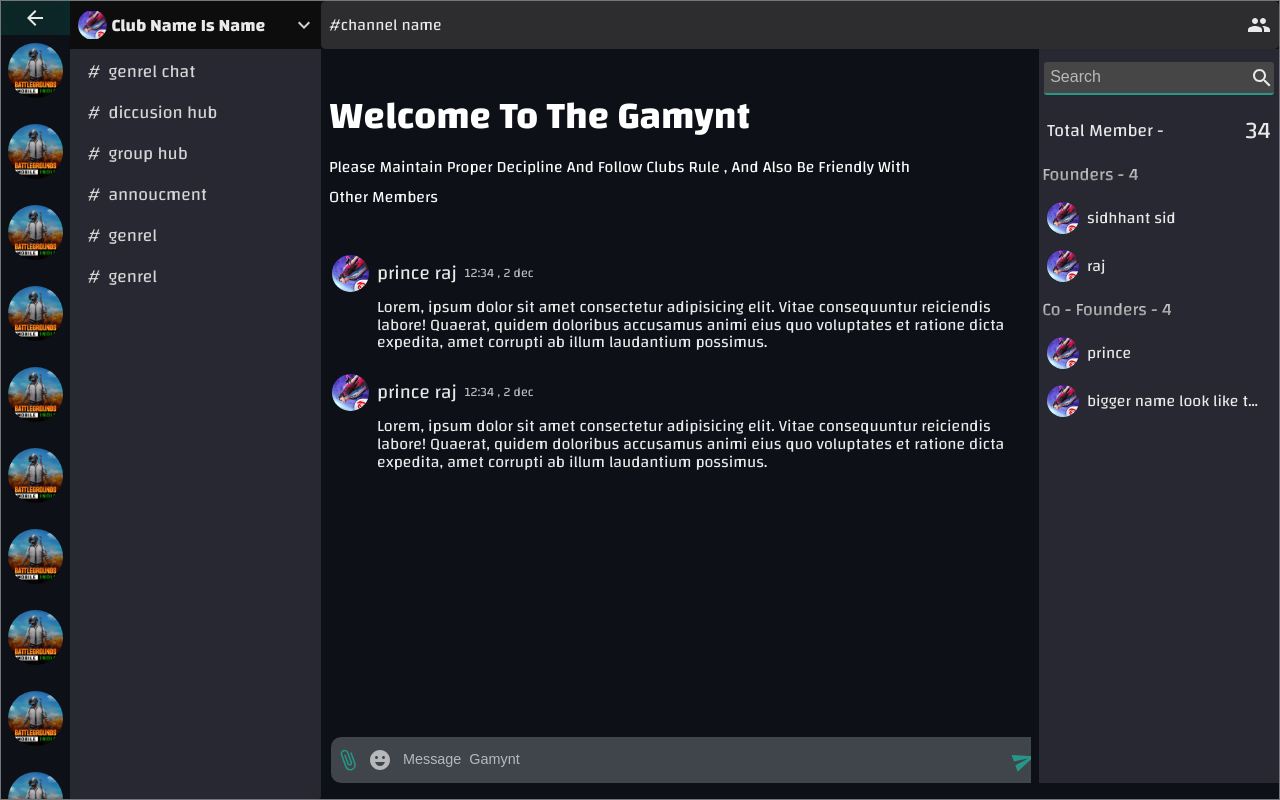
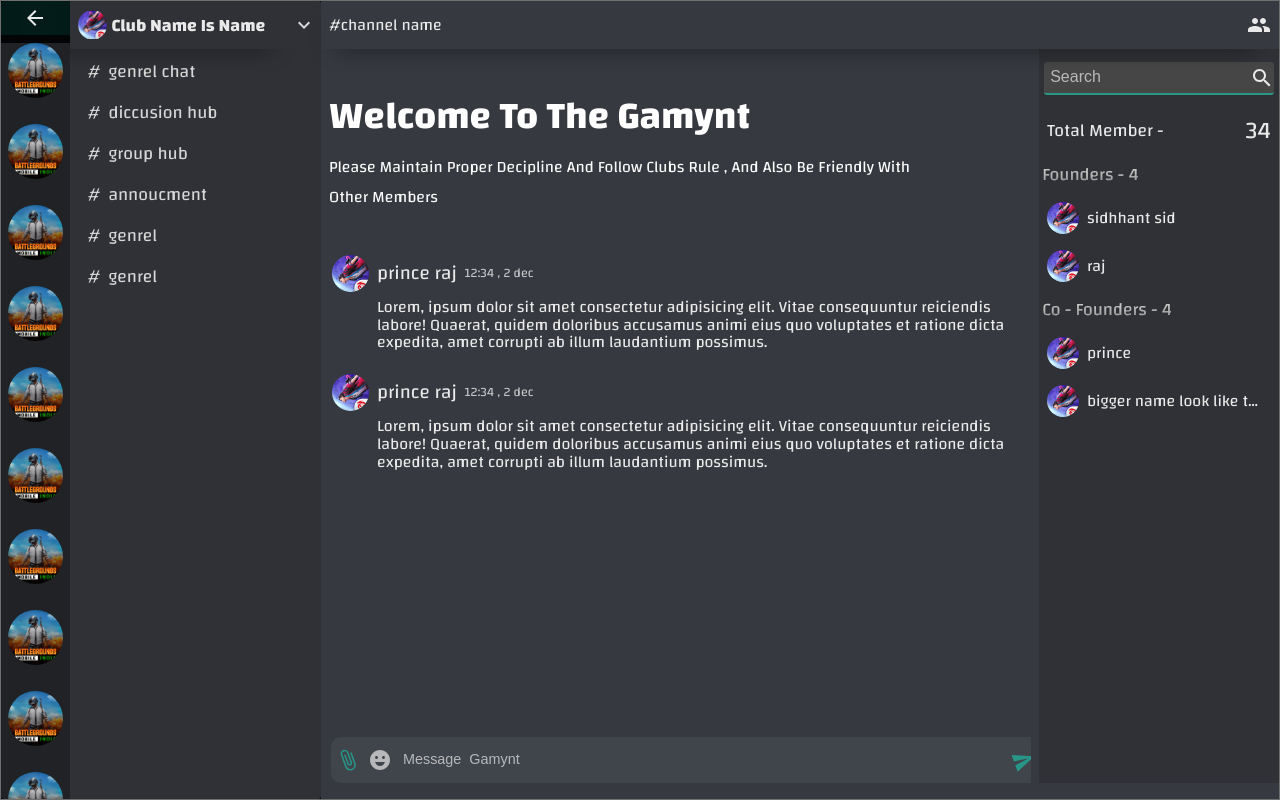
Before and after one commit to legcy143/gamynt_web_v3, a Next.js app: page /club/chat in a window 1280 px wide. Built offline with nearby package versions, Linux system fonts and the light colour scheme.

Commit message:
pushshhs

```diff
--- a/Page/Clubs/chat/styles/chat.module.scss
+++ b/Page/Clubs/chat/styles/chat.module.scss
@@ -2,18 +2,20 @@
 
 .chat_container_main{
     // width: 100%;
+    background-color: #36393F;
 }
 
 .nav_top_chat{
     // width: 100%;
     height: 3rem;
     position: sticky;
+    box-shadow: rgba(0, 0, 0) -5px 15px 25px -20px;
     top: 0%;
-    background-color: #2d2d2f;
+    background-color: #36393F;
     z-index: 10;
     padding: 0.2rem 0.5rem;
     @include flex_box(row , space-between);
-    border-radius: 0.3rem;
+    // border-radius: 0.3rem;
     section{
         @include flex_box(row , flex-start , center);
     }
--- a/Page/Clubs/chat/styles/member.module.scss
+++ b/Page/Clubs/chat/styles/member.module.scss
@@ -4,7 +4,7 @@
 .member_container_main{
     flex: 0 0 15rem;
     width: 16rem;
-    background-color: #282832;
+    background-color: #2F3136;
     height: 100%;
     display: flex;
     flex-direction: column;
--- a/Page/Clubs/chat/styles/sidebar.module.scss
+++ b/Page/Clubs/chat/styles/sidebar.module.scss
@@ -21,6 +21,7 @@
 }
 .club_list{
     @include flex_box(column , flex , center , 1rem);
+    background-color:#202225;
     div{
         width: 80%;
         aspect-ratio: 1/1;
@@ -52,7 +53,7 @@
 .sidebar_container{
     overflow-y: auto;
     @include scrollbar(0px , 0px);
-    background-color: #282832;
+    background-color: #2F3136;
     transition: 0.30s ease;
 }
 .club_logo{
@@ -61,8 +62,10 @@
     z-index: 10;
     padding: 0.3rem;
     @include flex_box($gap:0.1rem);
-    background-color: #0d0d0d;
+    background-color: #2F3136;
+    box-shadow: rgba(0, 0, 0) -30px 15px 25px -20px;
     height: 3rem;
+    border-bottom-color:#fff;
     img{
         padding: 0.2rem;
         width: 2.2rem;
@@ -123,7 +126,7 @@
         }
         &:hover:not(.active_channel){
             opacity: 1;
-            background-color:rgb(72, 72, 72);
+            background-color:rgba(169, 169, 169,0.2);
             border-radius:10px
         }
 
--- a/Page/Home/Topfeaturedgames.jsx
+++ b/Page/Home/Topfeaturedgames.jsx
@@ -10,8 +10,9 @@ const Topfeaturedgames = () => {
         <h2>Top featured games</h2>
       </header>
       <section className={style.crausal_container}>
-
-        <div className={style.item}>
+        <div style={{
+          margin: "1.2rem 0.2rem"
+        }} className={style.item}>
           <div>
           <p>free fire </p>
           < EastIcon/>
--- a/components/Notification/notify.module.scss
+++ b/components/Notification/notify.module.scss
@@ -2,6 +2,8 @@
 
 
 .notification_main_container{
+    display:flex;
+    flex-direction:column;
     height: min(50rem , 70%);
     width: min(30rem , 90%);
     // padding: 0.5rem;
@@ -40,6 +42,9 @@
 }
 
 .clearnotification{
+    display:flex;
+    justify-content:flex-end;
+    float:right;
     border-radius: 0.3rem;
     padding: 0.1rem 0.5rem;
     backdrop-filter: blur(50px);
@@ -58,7 +63,7 @@
     margin: 0.7rem auto;
     border-radius: 0.4rem;
     background-color: #0d0d0d;
-    width: 94%;
+    width: 95%;
     @include flex_box(row , flex-start);
     // box-shadow: 1px 1px 9px rgba(0, 0, 0, 0.8);
     img{
@@ -70,6 +75,7 @@
     div{
         display: flex;
         flex-direction: column;
+        justify-content:flex-end;
         p{
             font-weight: 400;
             font-size: 1rem;
--- a/styles/app.scss
+++ b/styles/app.scss
@@ -37,5 +37,5 @@ button{
     border-radius: 0.3rem;
     border: none;
     outline: none;
-    box-shadow: 2px 3px 5px rgba(252, 252, 252, 0.15) inset;
+    // box-shadow: 2px 3px 5px rgba(252, 252, 252, 0.15) inset;
 }
--- a/styles/globals.scss
+++ b/styles/globals.scss
@@ -5,7 +5,7 @@
 
 :root{
   // --theme-bg: rgb(36, 49, 62);
-  --theme-bg: #0D1117;
+  --theme-bg: #030406;
   --theme-color: rgb(233, 233, 233);
   --theme-color-dark: rgb(168, 168, 168);
   --theme-box: rgb(12, 12, 13);
@@ -13,6 +13,19 @@
   // --theme-nav: #151511cb;
   --theme-nav: #000;
   --theme-card: #0d0d0d;
+  --gradient-shadow: linear-gradient(
+		45deg,
+		#fb0094,
+		#0000ff,
+		#00ff00,
+		#ffff00,
+		#ff0000,
+		#fb0094,
+		#0000ff,
+		#00ff00,
+		#ffff00,
+		#ff0000
+	);
 
   --black-rgb: 1, 1, 1;
 
```
Also changed, not shown: Page/Home/styles/crausal.module.scss (+6 -7 lines), Page/Home/styles/homeitem.module.scss (+8 -4 lines), Page/Home/styles/leader.module.scss (+19 -6 lines).
